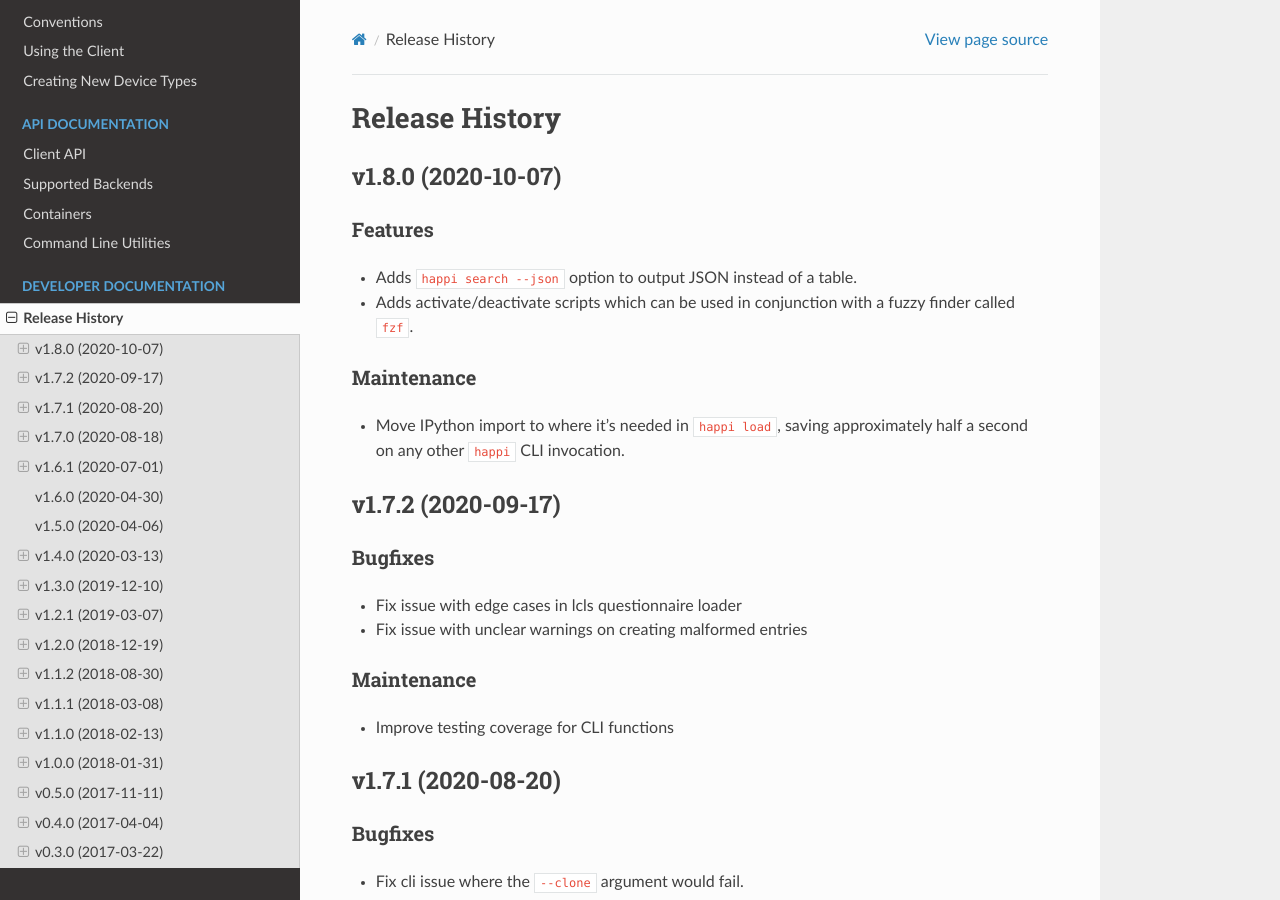
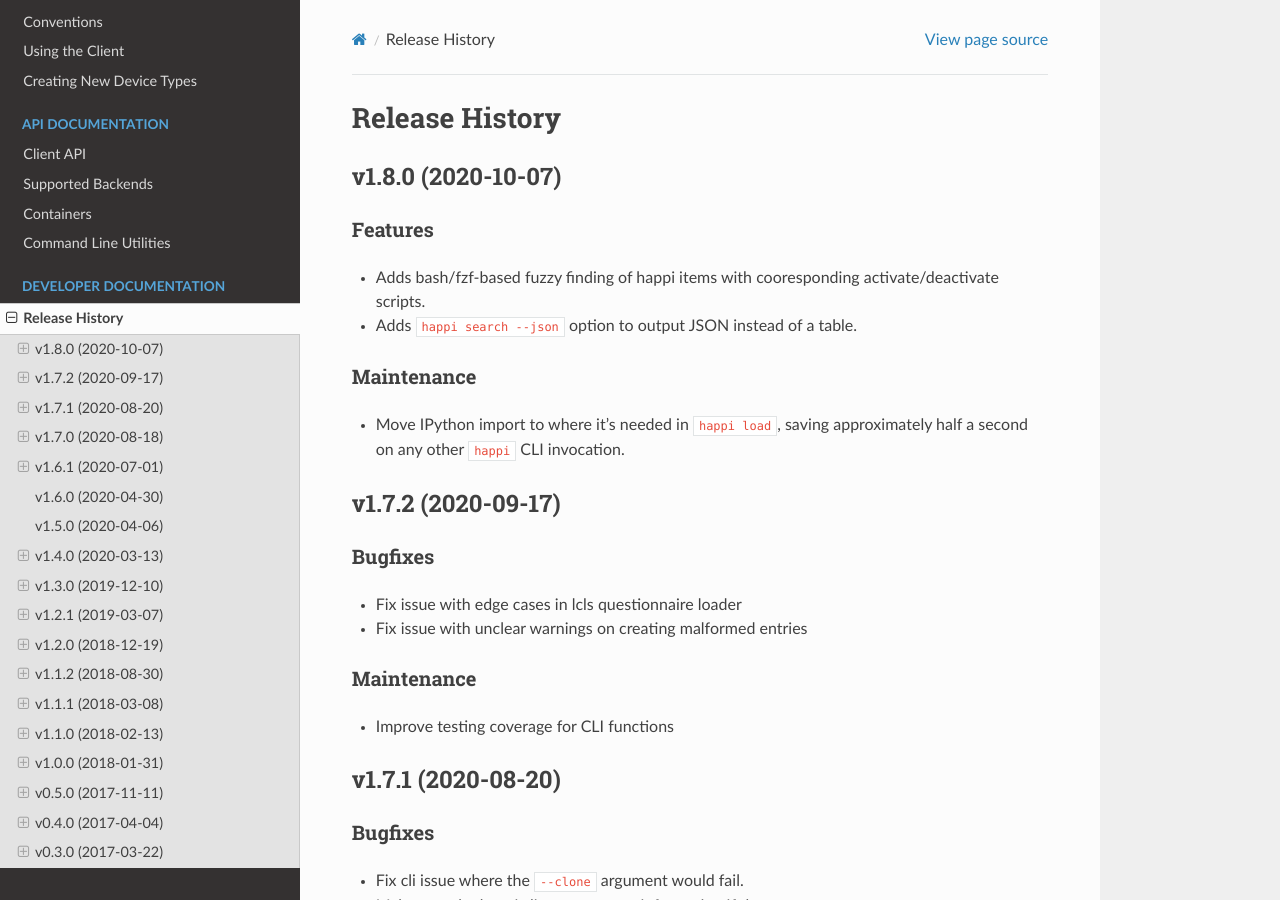
Before and after one commit to pcdshub/happi, a Sphinx documentation site: the page built from docs/source/releases.rst, in a window 1280 px wide and 900 px high. Built offline with Sphinx 7.4.7 and the Read the Docs theme 2.0.0, drawn with Linux system fonts in a browser that asks for light colours.

Commit message:
DOC: clarify release notes a bit

```diff
--- a/docs/source/releases.rst
+++ b/docs/source/releases.rst
@@ -7,9 +7,9 @@
 
 Features
 --------
+- Adds bash/fzf-based fuzzy finding of happi items with cooresponding
+  activate/deactivate scripts.
 - Adds ``happi search --json`` option to output JSON instead of a table.
-- Adds activate/deactivate scripts which can be used in conjunction with
-  a fuzzy finder called ``fzf``.
 
 Maintenance
 -----------
```
